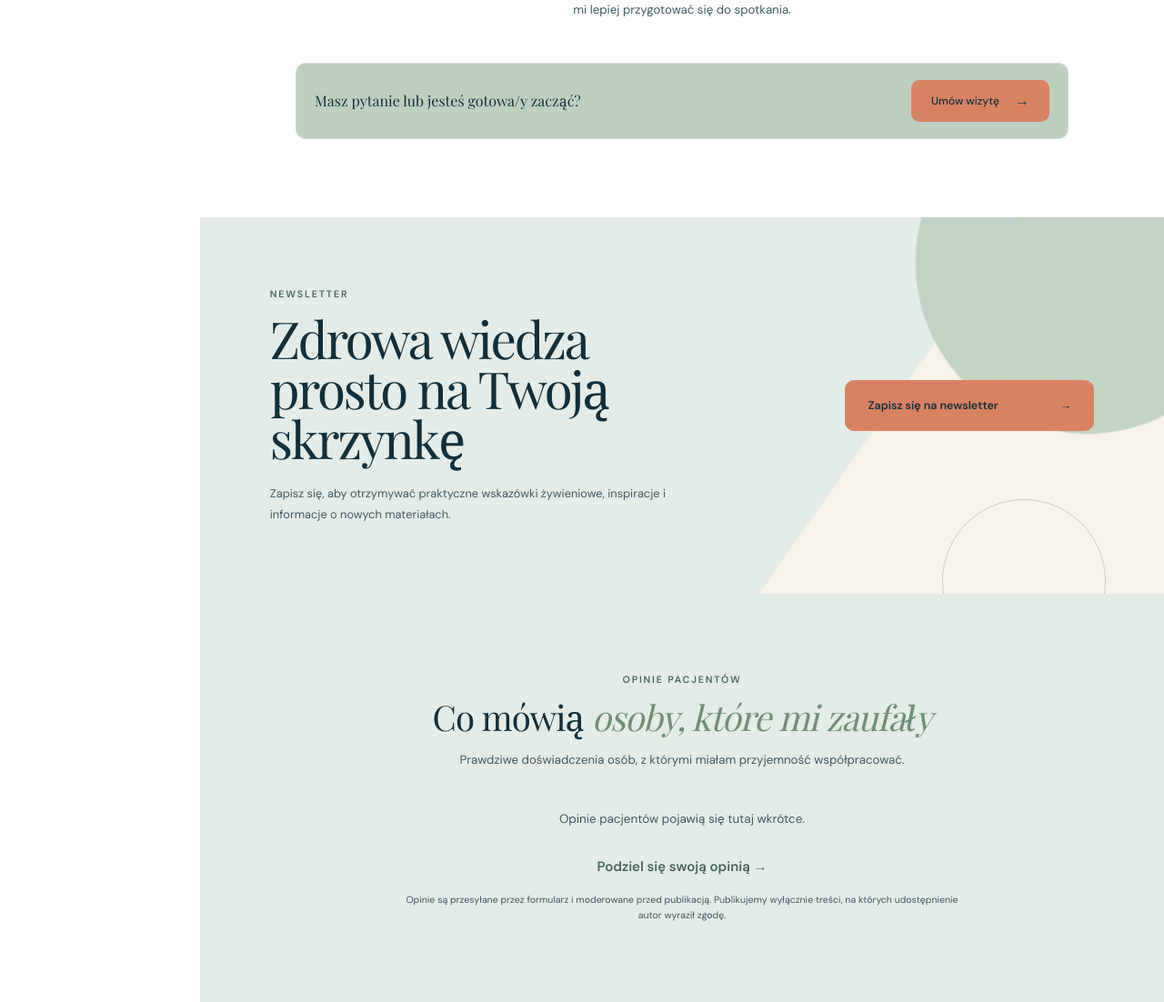
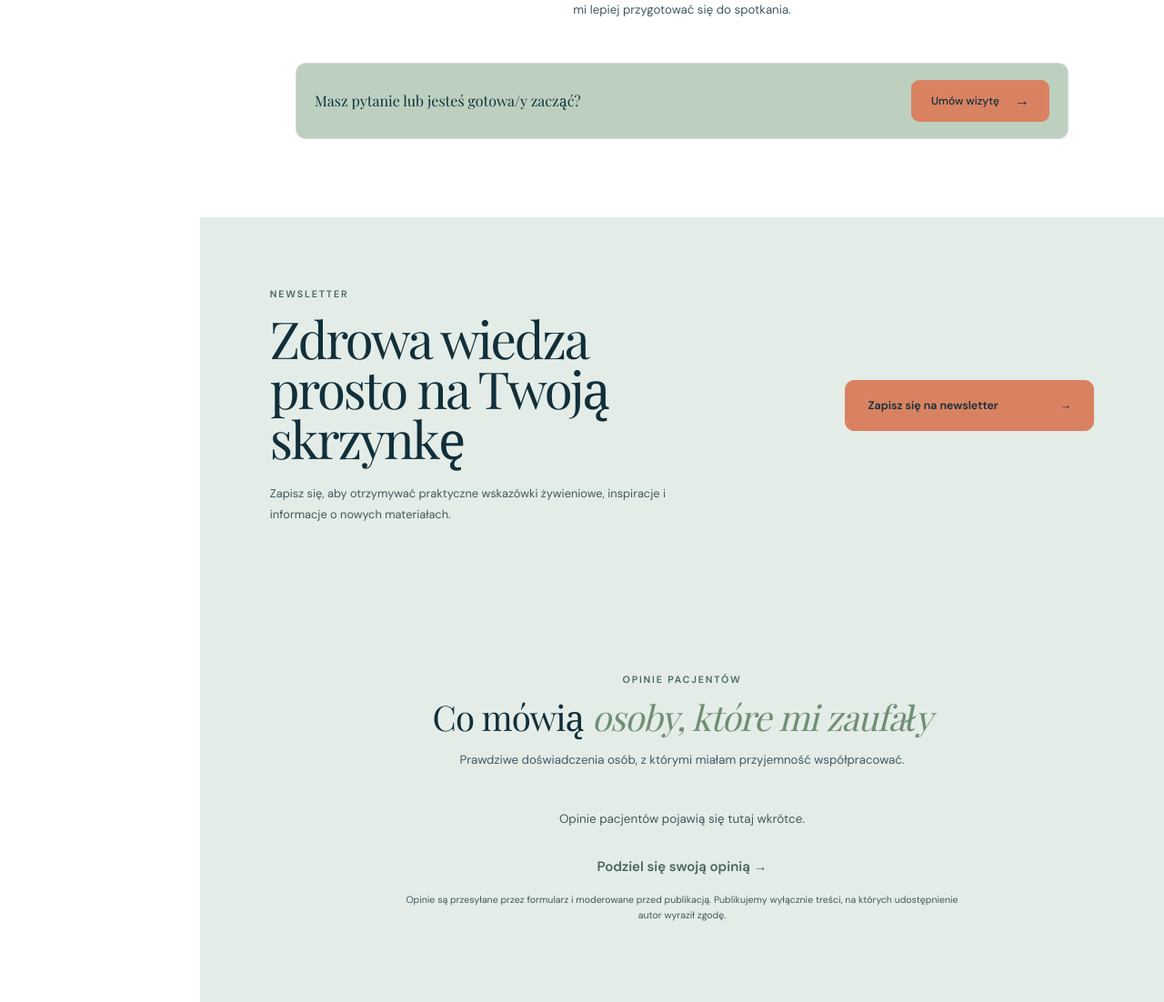
Before and after one commit to BartoszPoluszczyk/Monika-WebSite, a Django app: page / in a window 1280 px wide. Shown: the part 3008-4110 px from the top of the page at 91% size. Run offline with Django 5.2, Linux system fonts and the light colour scheme; data comes from the database, SQL or seed files in the repository; data that the repository does not hold is empty; some web fonts are replaced.

Commit message:
Use solid newsletter background

```diff
--- a/main/templates/main/base.html
+++ b/main/templates/main/base.html
@@ -25,7 +25,7 @@
 
     <link
         rel="stylesheet"
-        href="{% static 'css/style.css' %}?v=help-layout-20260927"
+        href="{% static 'css/style.css' %}?v=newsletter-solid-background-20260927"
     >
     <link rel="stylesheet" href="{% static 'css/navigation.css' %}?v=navbar-spacing-20260927">
     <link rel="preload" href="{% static 'fonts/amsterdam-one.ttf' %}" as="font" type="font/ttf" crossorigin>
--- a/static/css/style.css
+++ b/static/css/style.css
@@ -686,21 +686,11 @@ a {
     overflow: hidden;
     border: 1px solid var(--color-border-subtle);
     border-radius: var(--radius-medium);
-    background:
-        radial-gradient(circle at 92% 12%, rgba(189, 208, 192, 0.9) 0 18%, transparent 18.2%),
-        linear-gradient(125deg, var(--palette-green-pastel) 0 67%, #f7f2ea 67% 100%);
+    background: var(--palette-green-pastel);
 }
 
 .newsletter-cta-card::after {
-    content: "";
-    position: absolute;
-    right: clamp(22px, 5vw, 76px);
-    bottom: -76px;
-    width: 180px;
-    height: 180px;
-    border: 1px solid rgba(111, 143, 116, 0.35);
-    border-radius: 50%;
-    pointer-events: none;
+    content: none;
 }
 
 .newsletter-cta-copy {
```
